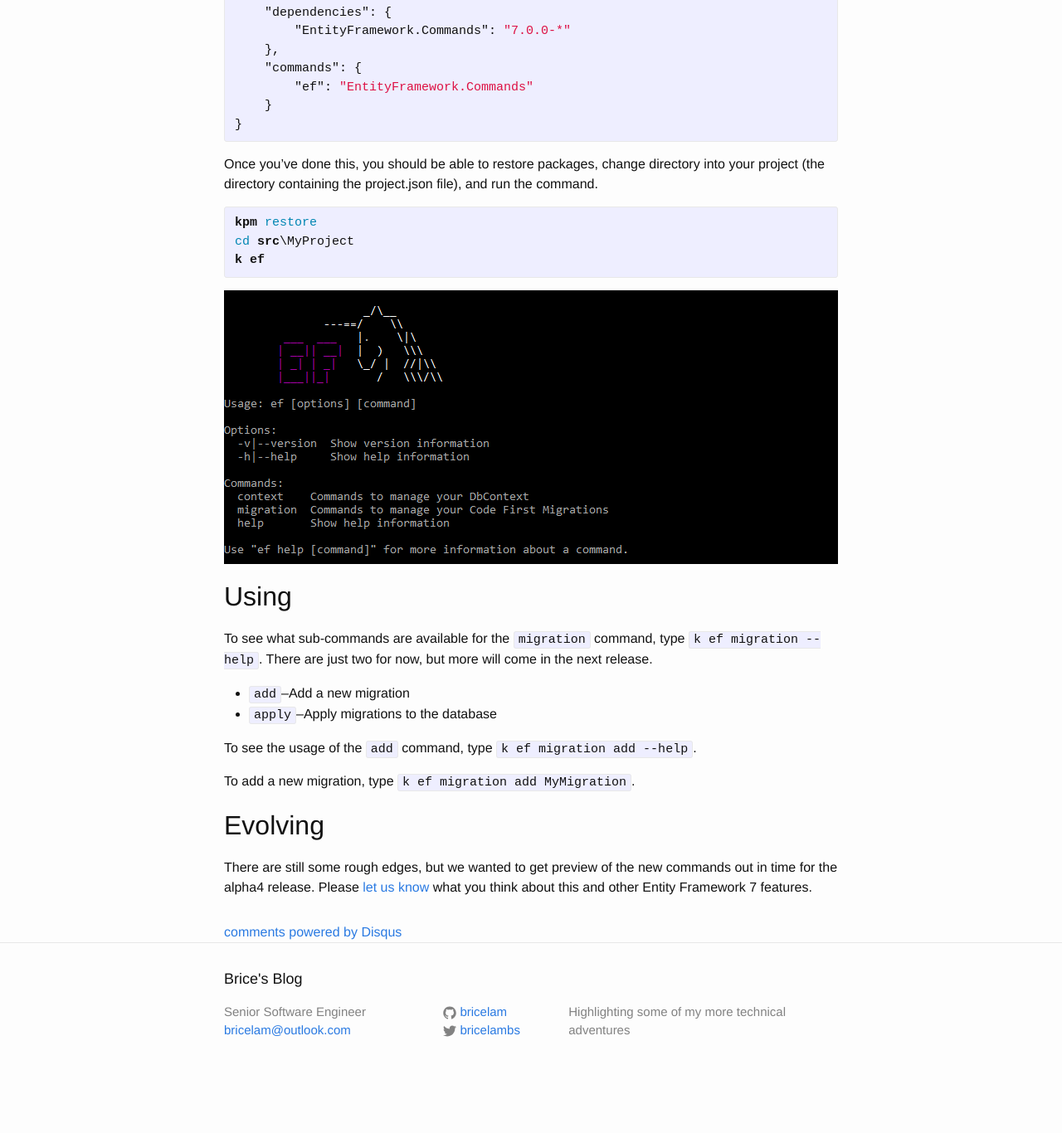
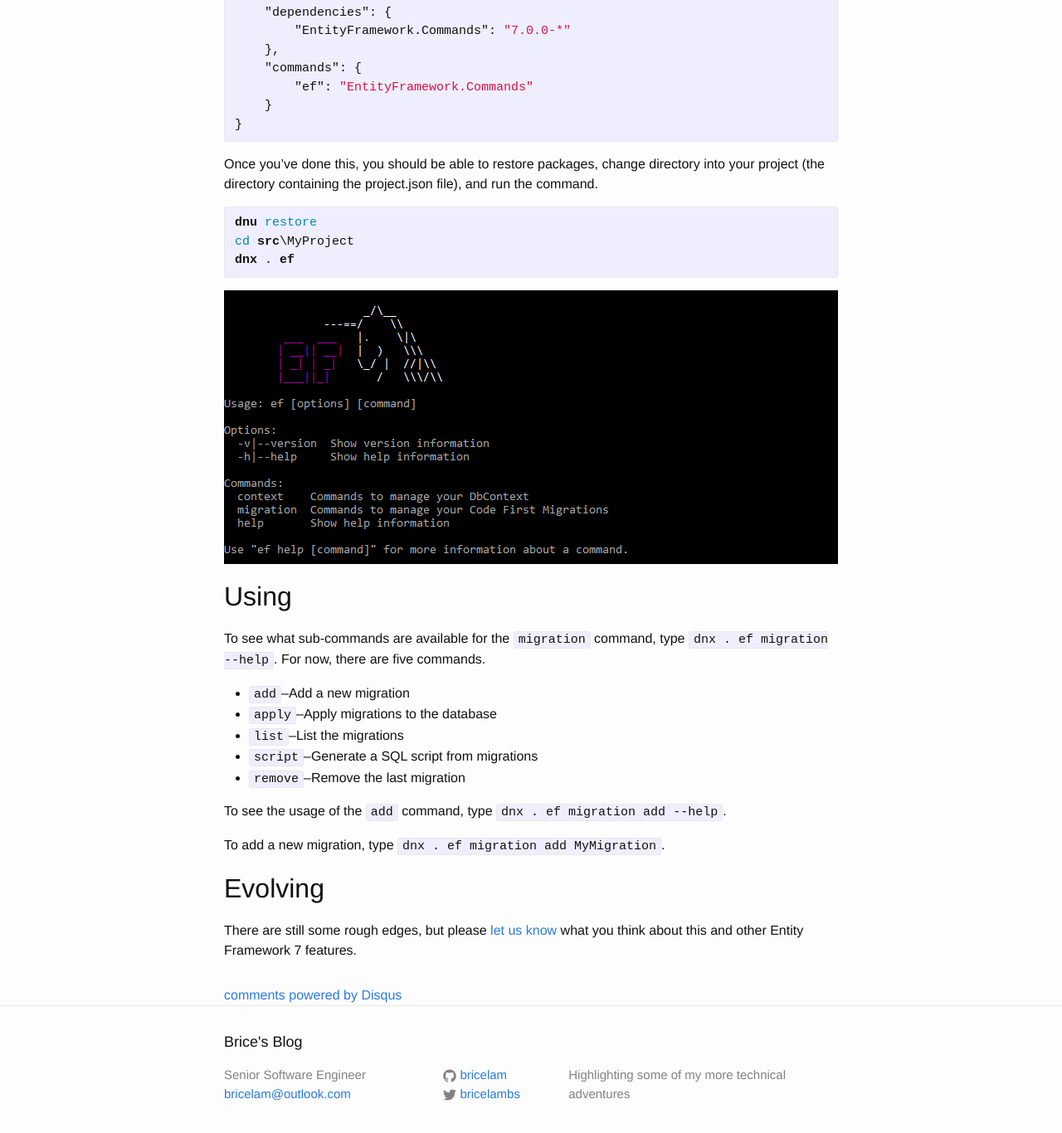
Before and after one commit to bricelam/bricelam.github.io, a Jekyll site: the page built from _posts/2014-09-14-migrations-on-k.md, in a window 1280 px wide and 1400 px high, scrolled down 536 px. Shown: the top 1366 px of the window at 83% size. Built offline with Jekyll 4.4.1, drawn with Linux system fonts in a browser that asks for light colours; comment, search, counter and statistics services are not loaded; before the commit the page ends 1880 px from its top, so only the background shows below that; some of the changed text lies outside the part shown.

Commit message:
Update "EF7 Migrations: DNX Commands"

```diff
--- a/_posts/2014-09-14-migrations-on-k.md
+++ b/_posts/2014-09-14-migrations-on-k.md
@@ -1,6 +1,6 @@
 ---
 layout: post
-title: 'EF7 Migrations: ASP.NET Commands'
+title: 'EF7 Migrations: DNX Commands'
 tags: entity-framework
 ---
 
@@ -8,7 +8,7 @@ One of the [new platforms][1] that we're targeting in Entity Framework 7 is [ASP
 comes a new set of challenges for how we enable the Migrations commands. Ever since Entity Framework 4.3, we've
 provided a set of PowerShell commands that could be run in Visual Studio from [NuGet's Package Manager Console][3].
 However, that won't help you if you're developing on OSX where neither PowerShell nor Visual Studio are available. This
-post will show you how to use the new Migrations ASP.NET commands.
+post will show you how to use the new Migrations DNX commands.
 
 Installing
 ==========
@@ -31,29 +31,31 @@ Once you've done this, you should be able to restore packages, change directory
 containing the project.json file), and run the command.
 
 {% highlight bat %}
-kpm restore
+dnu restore
 cd src\MyProject
-k ef
+dnx . ef
 {% endhighlight %}
 
 ![Migrations ASP.NET Commands]({{ "/attachments/EFCommands.png" | prepend: site.baseurl | prepend: site.url }})
 
 Using
 =====
-To see what sub-commands are available for the `migration` command, type `k ef migration --help`. There are just two for
-now, but more will come in the next release.
+To see what sub-commands are available for the `migration` command, type `dnx . ef migration --help`. For now, there are five
+commands.
 
 * `add`--Add a new migration
 * `apply`--Apply migrations to the database
+* `list`--List the migrations
+* `script`--Generate a SQL script from migrations
+* `remove`--Remove the last migration
 
-To see the usage of the `add` command, type `k ef migration add --help`.
+To see the usage of the `add` command, type `dnx . ef migration add --help`.
 
-To add a new migration, type `k ef migration add MyMigration`.
+To add a new migration, type `dnx . ef migration add MyMigration`.
 
 Evolving
 ========
-There are still some rough edges, but we wanted to get preview of the new commands out in time for the alpha4 release.
-Please [let us know][4] what you think about this and other Entity Framework 7 features.
+There are still some rough edges, but please [let us know][4] what you think about this and other Entity Framework 7 features.
 
 
   [1]: http://blogs.msdn.com/b/adonet/archive/2014/05/19/ef7-new-platforms-new-data-stores.aspx
```
